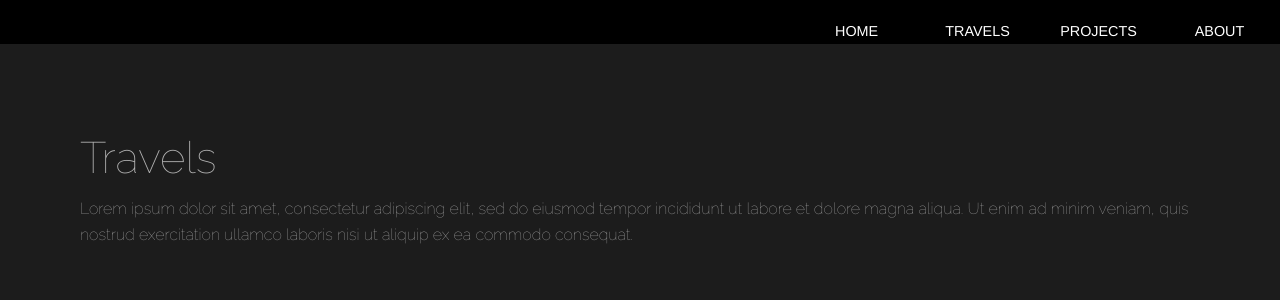
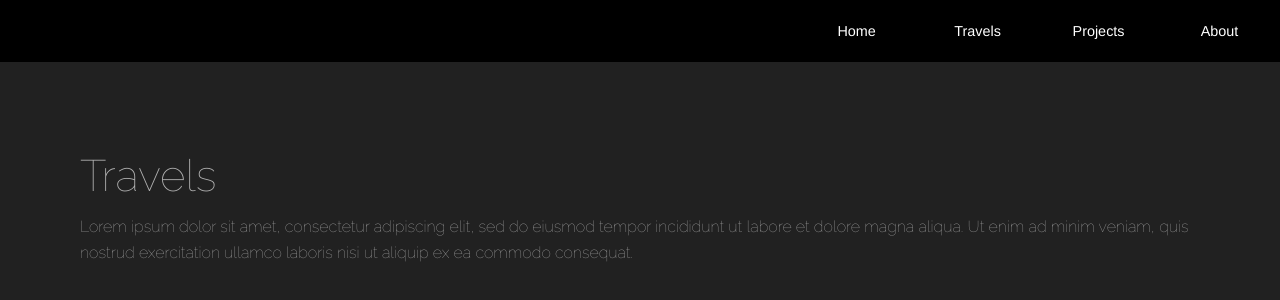
Before and after one commit to elenadiaconescu/frontend, a website: page src/travels.html in a window 1280 px wide. Drawn offline with Linux system fonts and the light colour scheme.

Commit message:
small fixes on style

```diff
--- a/src/css/custom.css
+++ b/src/css/custom.css
@@ -1,6 +1,6 @@
 html, body {
 	height:100%;
-	background:#1c1c1c;
+	background:#212121;
 }
 
 a:hover {
@@ -11,6 +11,7 @@ header {
 	display:flex;
 	background:#000;
 	padding-top:18px;
+	padding-bottom: 18px;
 	justify-content:space-around;
 	flex-flow: row wrap;
 }
@@ -36,7 +37,7 @@ ul li {
 ul li a {
 	color:#fff;
 	font-size:.9em;
-	text-transform:uppercase;
+	/* text-transform:uppercase; */
 }
 
 header div:nth-child(1) {
--- a/src/css/style.css
+++ b/src/css/style.css
@@ -1,3 +1,11 @@
+
+header {
+    margin:15px;
+}
+
+body{
+    background-color: #212121;
+}
 
 footer {
     background-color: #333;
--- a/src/travels.html
+++ b/src/travels.html
@@ -4,7 +4,7 @@
 <head>
     <meta charset="utf-8" />
     <meta name="viewport" content="width=device-width, initial-scale=1.0" />
-    <title>Flexbox</title>
+    <title>Travels</title>
     <link rel="stylesheet" href="css/foundation.css" />
     <link rel="stylesheet" href="css/custom.css" />
     <link href='http://fonts.googleapis.com/css?family=Raleway:100' rel='stylesheet' type='text/css'>
@@ -20,12 +20,20 @@
         <div class="child">
             <!--        <img src="images/logo.png" />-->
         </div>
-        <ul class="child">
+        <!-- <ul class="child">
             <li><a href="index.html">Home</a></li>
             <li><a href="travels.html">Travels</a></li>
             <li><a href="projects.html">Projects</a></li>
             <li><a href="about.html">About</a></li>
+        </ul> -->
+
+        <ul class="child">
+            <li><a href="#">Home</a></li>
+            <li><a href="#">Travels</a></li>
+            <li><a href="#">Projects</a></li>
+            <li><a href="#">About</a></li>
         </ul>
+
     </header>
 
     <div class="container">
```
Also changed, not shown: src/404.html (+1 -1 lines), src/about.html (+1 -1 lines), src/index.html (+17 -0 lines), src/projects.html (+1 -1 lines), src/materialize/css/materialize.min.css.
